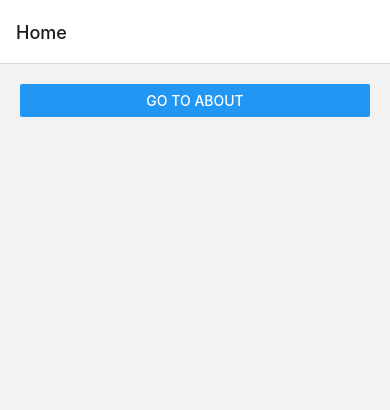
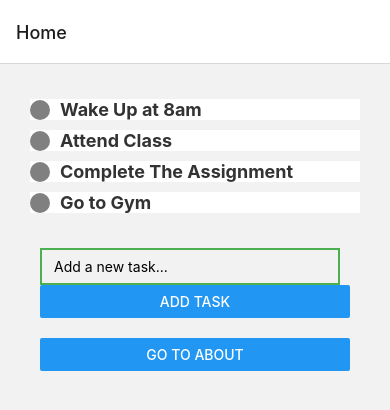
Before and after one commit to Nishit1710/NishitToDoList, a React Native app: screen /Home in a window 390 px wide. Shown: the top 410 px of the page. Built offline with nearby package versions, Linux system fonts and the light colour scheme.

Commit message:
Todo list and form rendered

```diff
--- a/src/screens/HomeScreen.jsx
+++ b/src/screens/HomeScreen.jsx
@@ -1,19 +1,38 @@
 import React from 'react';
-import { View, Button } from 'react-native';
-
+import { Button, SafeAreaView, View , StyleSheet} from 'react-native';
+import ToDoList from '../components/ToDoList';
+import ToDoForm from "../components/ToDoForm";
 import MainLayout from '../layouts/MainLayout';
 
 const HomeScreen = ({ navigation }) => {
+  const addTask = (taskText) => {
+    setTasks([...tasks, taskText]);
+  };
+  const [tasks , setTasks] = React.useState([
+    'Wake Up at 8am',
+    'Attend Class',
+    'Complete The Assignment',
+    'Go to Gym',
+ ]);
   return (
     <MainLayout>
-      <View>
-        <Button
-          title="Go to About"
-          onPress={() => navigation.navigate('About')}
-        />
-      </View>
+      <SafeAreaView>
+        <ToDoList tasks={tasks} />
+        <ToDoForm  addTask={addTask} />
+        <View style = {styles.button}>
+          <Button
+            title="Go to About"
+            onPress={() => navigation.navigate('About')}
+          />
+        </View>
+      </SafeAreaView>
     </MainLayout>
   );
 };
 
 export default HomeScreen;
+const styles = StyleSheet.create({
+  button: {
+    margin: 20,
+  },
+});
```
